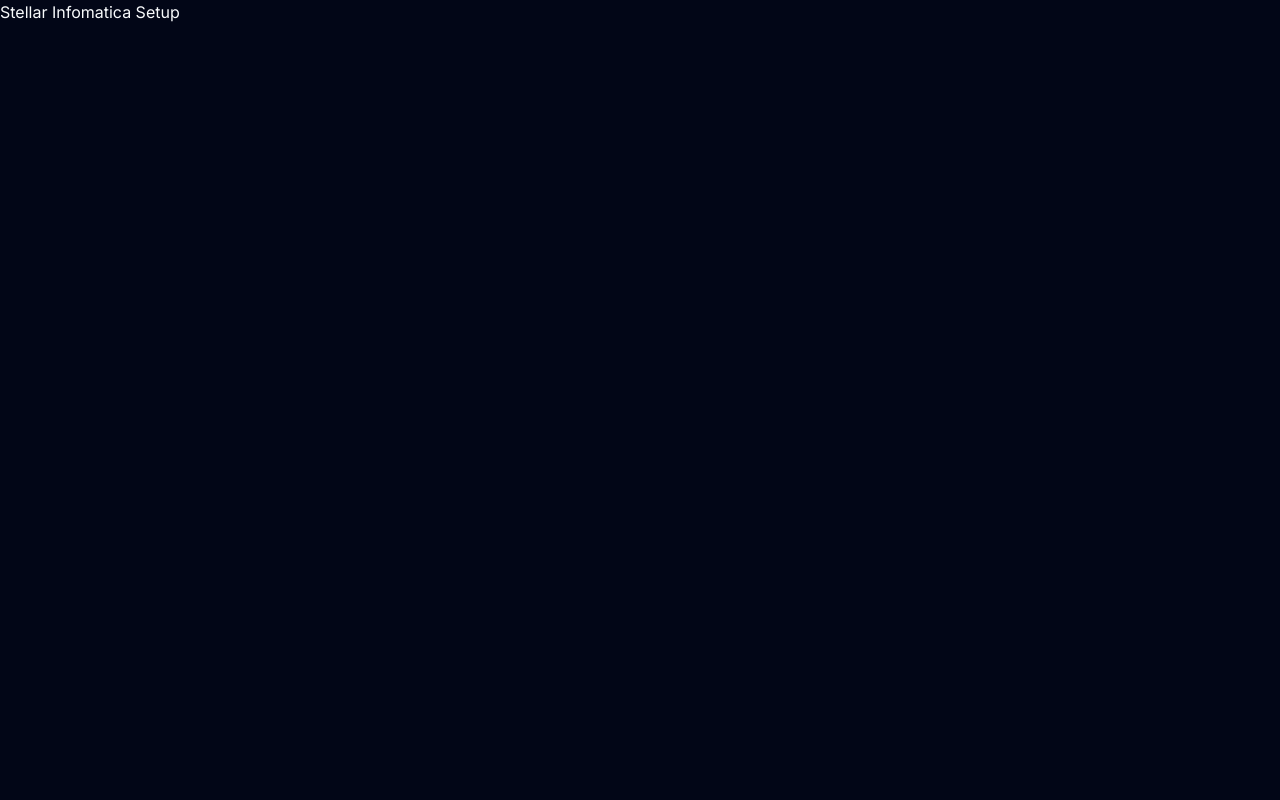
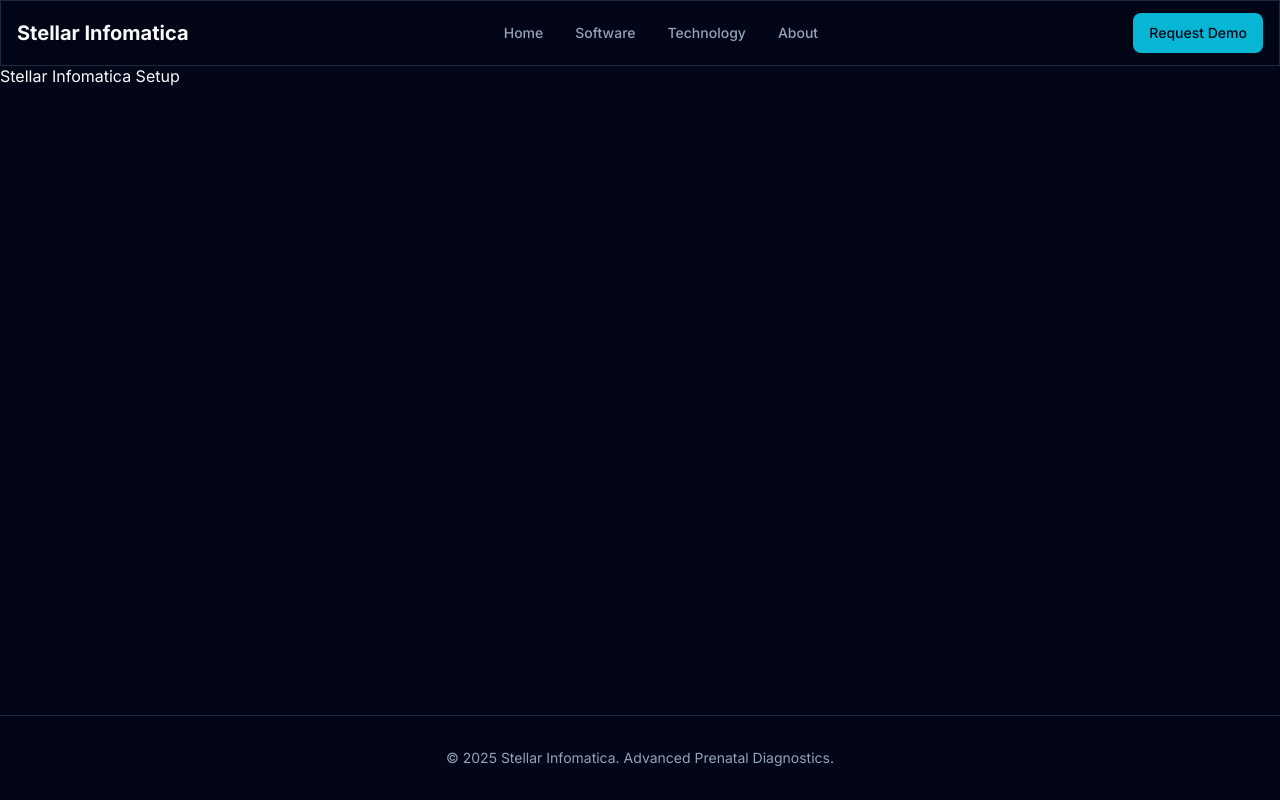
Before and after one commit to JaskiratOberoi/stellar-infomatica-site, a Next.js app: page / in a window 1280 px wide. Built offline with nearby package versions, Linux system fonts and the light colour scheme.

Commit message:
feat: implement global navbar and footer layout

```diff
--- a/app/layout.tsx
+++ b/app/layout.tsx
@@ -1,6 +1,8 @@
 import type { Metadata } from "next";
 import { Inter } from "next/font/google";
 import "./globals.css";
+import { Navbar } from "@/components/layout/Navbar";
+import { Footer } from "@/components/layout/Footer";
 
 const inter = Inter({ subsets: ["latin"] });
 
@@ -16,8 +18,10 @@ export default function RootLayout({
 }>) {
   return (
     <html lang="en">
-      <body className={`${inter.className} antialiased`}>
-        {children}
+      <body className={`${inter.className} antialiased min-h-screen flex flex-col`}>
+        <Navbar />
+        <main className="flex-1 pt-16">{children}</main>
+        <Footer />
       </body>
     </html>
   );
--- /dev/null
+++ b/components/layout/Footer.tsx
@@ -0,0 +1,9 @@
+export function Footer() {
+    return (
+        <footer className="w-full py-8 border-t border-slate-800 bg-background text-center text-sm text-muted-foreground">
+            <div className="container mx-auto px-4">
+                <p>&copy; 2025 Stellar Infomatica. Advanced Prenatal Diagnostics.</p>
+            </div>
+        </footer>
+    );
+}
--- /dev/null
+++ b/components/layout/Navbar.tsx
@@ -0,0 +1,31 @@
+import Link from "next/link";
+import { Button } from "@/components/ui/button";
+
+export function Navbar() {
+    return (
+        <header className="fixed top-0 w-full z-50 transition-all glass-panel">
+            <div className="container mx-auto px-4 h-16 flex items-center justify-between">
+                {/* Logo */}
+                <Link href="/" className="font-bold text-xl text-foreground hover:opacity-90 transition-opacity">
+                    Stellar Infomatica
+                </Link>
+
+                {/* Navigation */}
+                <nav className="hidden md:flex items-center gap-8">
+                    {["Home", "Software", "Technology", "About"].map((item) => (
+                        <Link
+                            key={item}
+                            href={item === "Home" ? "/" : `/${item.toLowerCase()}`}
+                            className="text-sm font-medium text-muted-foreground hover:text-foreground transition-colors"
+                        >
+                            {item}
+                        </Link>
+                    ))}
+                </nav>
+
+                {/* CTA */}
+                <Button>Request Demo</Button>
+            </div>
+        </header>
+    );
+}
```
